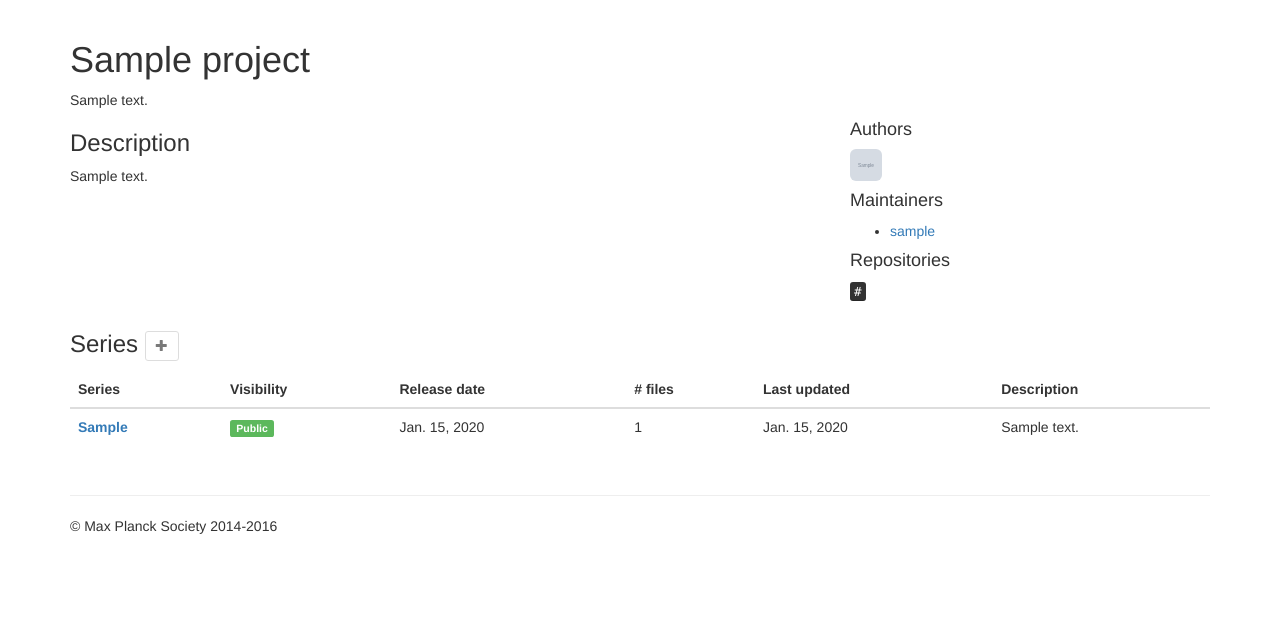
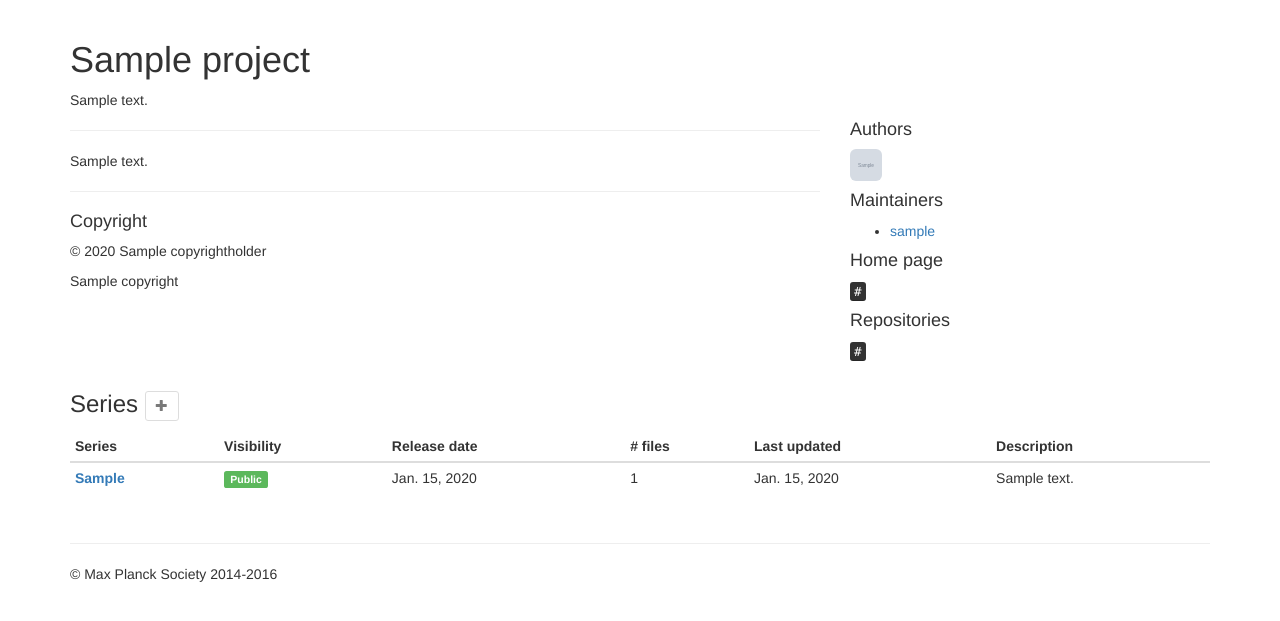
Before and after one commit to coordt/code_doc, a Django app: page /series/1/ in a window 1280 px wide. Shown: the part 52-673 px from the top of the page. Run offline with Django 3.2, Linux system fonts and the light colour scheme; tables that the repository leaves empty hold one stand-in row (values such as "Sample post"); grey boxes marked "Sample" are stand-in pictures; parts of the project's set-up code (start-up, migrations or seed data) failed here and were passed over; some libraries are stand-ins or nearby versions.

Commit message:
Nicer display of project relevant information
... still a bit ugly ...

```diff
--- a/code_doc/templates/code_doc/project/project_details.html
+++ b/code_doc/templates/code_doc/project/project_details.html
@@ -15,8 +15,25 @@
 
   <div class="row">
     <div class="col-md-8">
-      <h3>Description</h3>
+
+    <hr>
+    {% if project.description_mk %}
     {{ project.description_mk|markd|safe }}
+    {% else %}
+    No additional description
+    {% endif %}
+    <hr>
+
+    <h4>Copyright</h4>
+    {% if project.copyright_holder.count %}
+    <p>{% for copyholder in project.copyright_holder.all %}
+    &copy; {{ copyholder.year }} {{ copyholder.name }}</br>
+    {% endfor %}</p>
+    <p>{{ project.copyright.name }}</p>
+    {% else %}
+    <p>No license / closed source</p>
+    {% endif %}
+
     </div>
 
     <div class="col-sm-4">
@@ -50,6 +67,13 @@
 		      <p>No registered maintainer</p>
 		  {% endif %}
 
+		  <h4>Home page</h4>
+		  {% if project.home_page_url %}
+		  <p><kbd>{{ project.home_page_url }}</kbd></p>
+		  {% else %}
+		  <p>No home page provided</p>
+		  {% endif %}
+
 		  <h4>Repositories</h4>
       {% if project.repositories.count > 0 %}
       {% for repo in project.repositories.all %}
@@ -70,7 +94,7 @@
 
   {% if last_update %}
 
-    <table class="table table-hover">
+    <table class="table table-hover table-condensed">
       <thead>
         <tr>
           <th>Series</th>
@@ -79,13 +103,10 @@
           <th># files</th>
           <th>Last updated</th>
           <th>Description</th>
-
         </tr>
       </thead>
-
+      <tbody>
       {% for series, current_last_update in last_update.items %}
-
-        <tbody>
           <tr>
             <th class="text-nowrap"><a href="{% url 'project_series' project.id series.id %}" >{{ series.series }}</a></th>
             <td>
@@ -99,14 +120,13 @@
             <td>{{ current_last_update|date }}</td>
             <td>{{ series.description_mk|markd|safe }}</td>
           </tr>
+      {%endfor%}
       <tbody>
-
-      {%endfor%}
 
     </table>
 
   {% else %}
-      <p>No known released series.</p>
+      <p>No released series.</p>
   {% endif %}
 
 {% endblock %}
```
Lines whose indentation alone changed are shown as unchanged.
